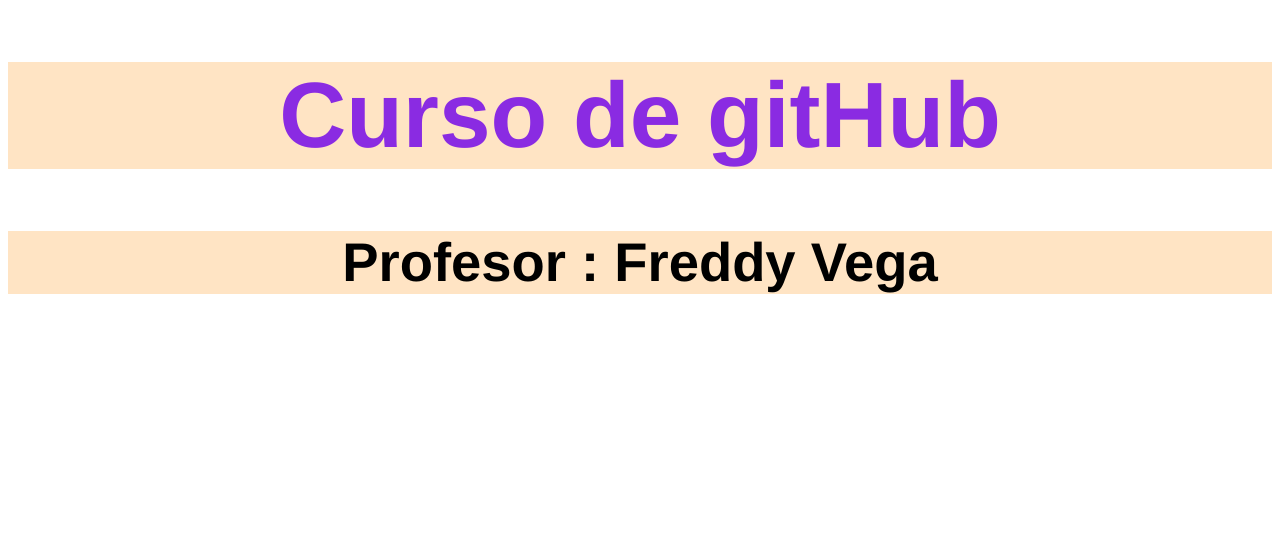
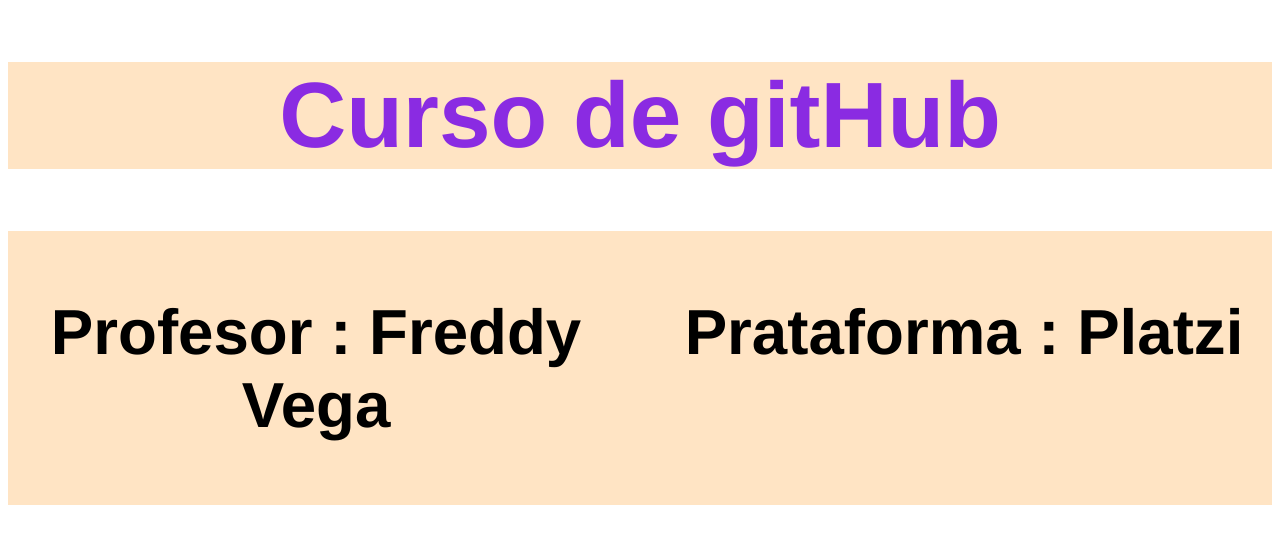
Before and after one commit to DiegoCuaycal/cursoGitHub, a plain HTML site: page index.html in a window 1280 px wide. Drawn offline with Linux system fonts and the light colour scheme.

Commit message:
Incluir  nombre de la plataforma

```diff
--- a/css/style.css
+++ b/css/style.css
@@ -8,6 +8,9 @@
 .profesor{
     text-align: center;
     font-size: 3.4rem;
+    display: grid;
+    grid-template-columns: 2fr 2fr;
+    column-gap: 2rem;
     margin-top: 3rem;
 }
 
--- a/index.html
+++ b/index.html
@@ -9,7 +9,11 @@
 <body>
     <header>
         <h1 class="titulo">Curso de gitHub</h1>
-        <h3 class="profesor">Profesor : Freddy Vega</h3>
+        <div class="profesor">
+            <h3 >Profesor : Freddy Vega</h3>
+            <h3 >Prataforma : Platzi</h3>
+        </div>
+
     </header>
 
 </body>
```
